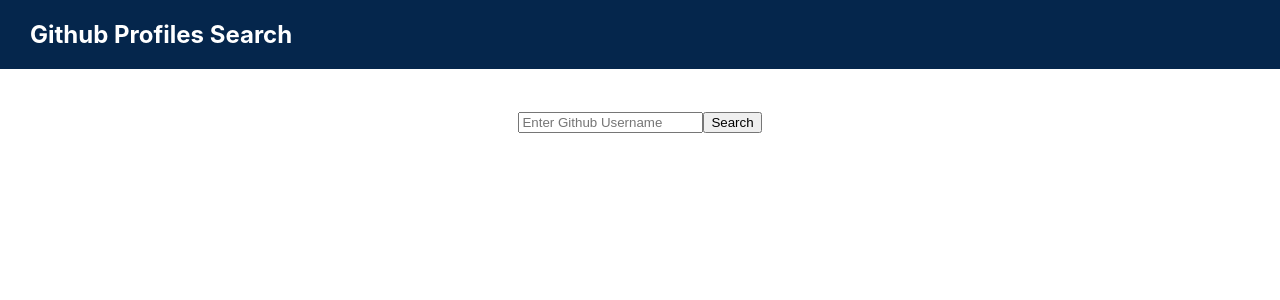
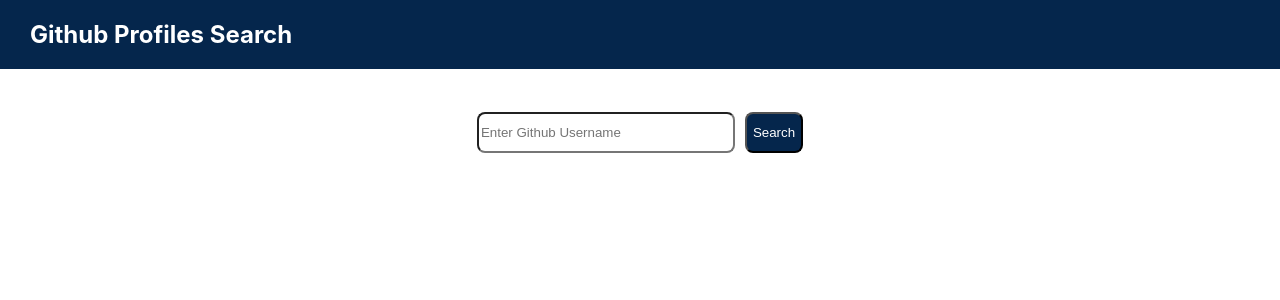
Before and after one commit to 21sparker/github-profiles-search, a React (Create React App) app: page / in a window 1280 px wide. Shown: the top 300 px of the page. Built offline with nearby package versions, Linux system fonts and the light colour scheme.

Commit message:
Change look of input and search

```diff
--- a/src/components/Search/Search.js
+++ b/src/components/Search/Search.js
@@ -14,8 +14,13 @@
     return (
         <div className={styles["container"]}>
             <form onSubmit={handleSubmit} className={styles["search-form"]}>
-                <input type="text" placeholder="Enter Github Username" onChange={e => setUsername(e.target.value)} required={true} />
-                <button type="submit">Search</button>
+                <input
+                    type="text"
+                    placeholder="Enter Github Username"
+                    onChange={e => setUsername(e.target.value)}
+                    required={true}
+                    className={styles["search-input"]}/>
+                <button type="submit" className={styles["search-btn"]}>Search</button>
             </form>
             {user.element}
         </div>
--- a/src/components/Search/Search.module.css
+++ b/src/components/Search/Search.module.css
@@ -11,3 +11,16 @@
     display: flex;
     justify-content: center;
 }
+
+.search-input {
+    width: 250px;
+    height: 35px;
+    border-radius: 8px;
+}
+
+.search-btn {
+    margin-left: 10px;
+    border-radius: 8px;
+    background-color: #05264c;
+    color: #fff;
+}
```
